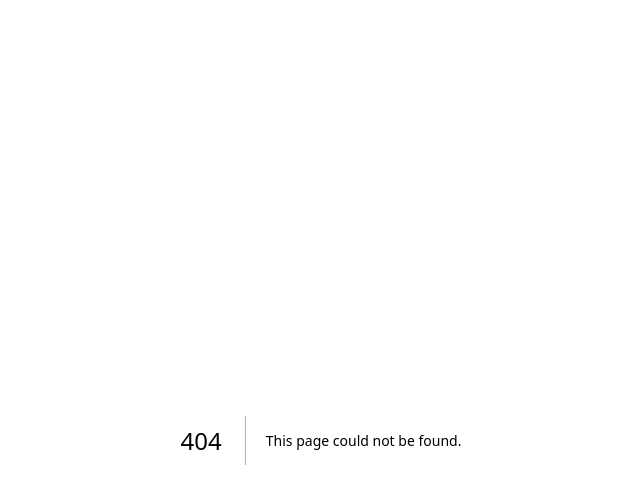
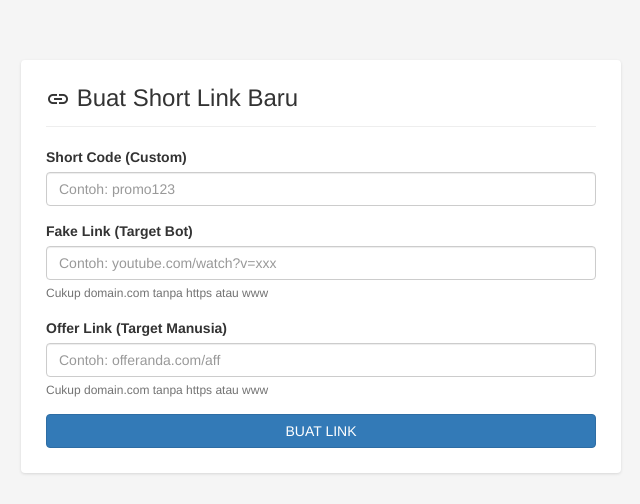
Before and after one commit to 06yasue/v1link-fb, a Next.js app: page /link in a window 1280 px wide. Before the commit this address had no page. Shown: the top 504 px of the page, without its empty margins (319-959 px from the left). Built offline with nearby package versions, Linux system fonts and the light colour scheme.

Commit message:
Create page.js

```diff
--- /dev/null
+++ b/app/link/page.js
@@ -0,0 +1,62 @@
+'use client';
+import { useState } from 'react';
+
+export default function LinkGenerator() {
+  const [status, setStatus] = useState('');
+
+  const _createLink = async () => {
+    setStatus('Loading...');
+    const short_code = document.getElementById('short_code').value;
+    const fake_link = document.getElementById('fake_link').value;
+    const offer_link = document.getElementById('offer_link').value;
+
+    if(!short_code || !fake_link || !offer_link) {
+      setStatus('Semua kolom wajib diisi!');
+      return;
+    }
+
+    const res = await fetch('/api/create', {
+      method: 'POST',
+      headers: { 'Content-Type': 'application/json' },
+      body: JSON.stringify({ short_code, fake_link, offer_link })
+    });
+
+    const data = await res.json();
+    if (res.ok) {
+      setStatus('Sukses! Link berhasil dibuat.');
+      document.getElementById('form-link').reset();
+    } else {
+      setStatus('Gagal: ' + data.error);
+    }
+  };
+
+  return (
+    <div className="row">
+      <div className="trim-box">
+        <div className="trim-box-header">
+          <h3 style={{ margin: 0 }}><i className="material-icons" style={{ verticalAlign: 'bottom' }}>link</i> Buat Short Link Baru</h3>
+        </div>
+        <form id="form-link" onSubmit={(e) => e.preventDefault()}>
+          <div className="form-group">
+            <label>Short Code (Custom)</label>
+            <input type="text" id="short_code" className="form-control" placeholder="Contoh: promo123" />
+          </div>
+          <div className="form-group">
+            <label>Fake Link (Target Bot)</label>
+            <input type="text" id="fake_link" className="form-control" placeholder="Contoh: youtube.com/watch?v=xxx" />
+            <p className="help-block" style={{ fontSize: '12px' }}>Cukup domain.com tanpa https atau www</p>
+          </div>
+          <div className="form-group">
+            <label>Offer Link (Target Manusia)</label>
+            <input type="text" id="offer_link" className="form-control" placeholder="Contoh: offeranda.com/aff" />
+            <p className="help-block" style={{ fontSize: '12px' }}>Cukup domain.com tanpa https atau www</p>
+          </div>
+          <button type="button" className="btn btn-primary btn-block" onClick={_createLink}>
+            BUAT LINK
+          </button>
+        </form>
+        {status && <div className="alert alert-info" style={{ marginTop: '20px' }}>{status}</div>}
+      </div>
+    </div>
+  );
+}
```
